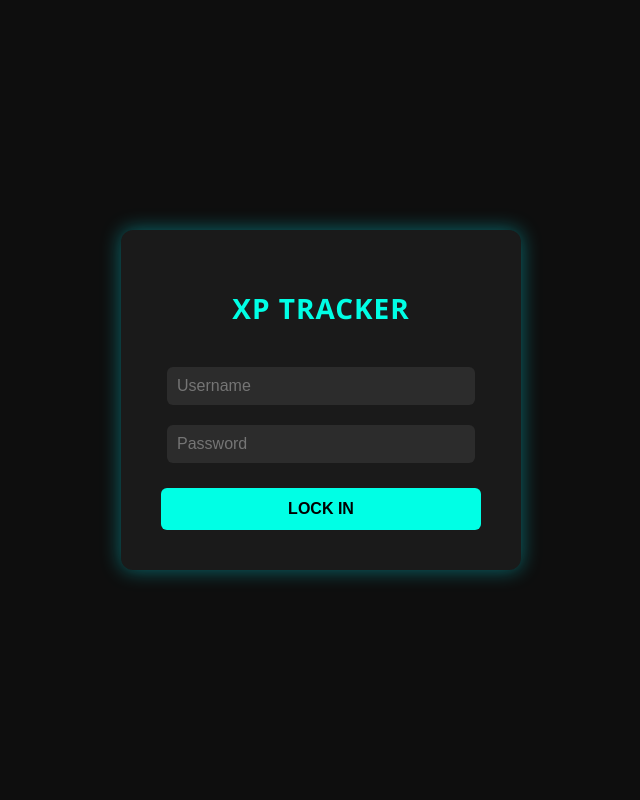
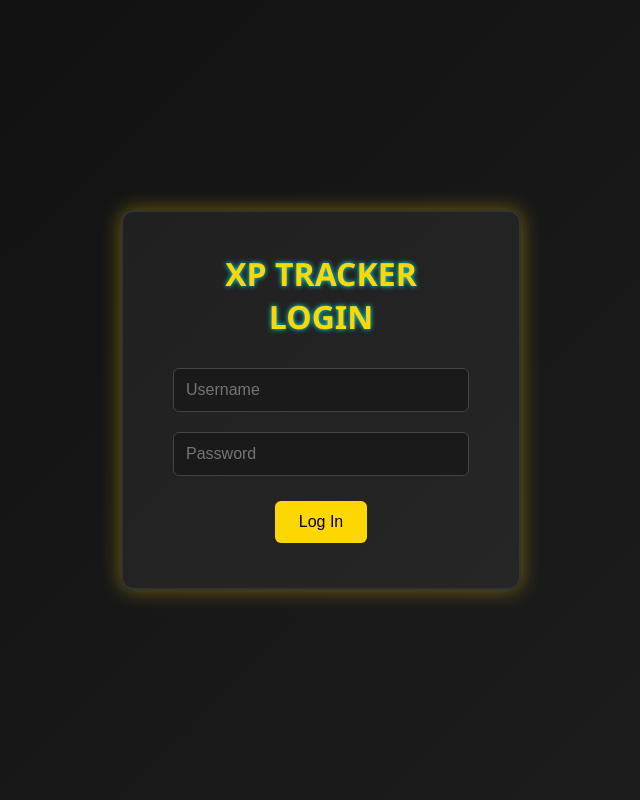
Before and after one commit to DABONYOURDABIAMCOOL/xp-tracker1, a Flask app: page / in a window 1280 px wide. Shown: the whole page, without its empty margins (319-959 px from the left). Run offline with Flask 3, Linux system fonts and the light colour scheme.

Commit message:
Update login.html

```diff
--- a/templates/login.html
+++ b/templates/login.html
@@ -3,81 +3,95 @@
 <head>
   <meta charset="UTF-8" />
   <meta name="viewport" content="width=device-width, initial-scale=1.0"/>
-  <title>XP TRACKER - Login</title>
+  <title>Login | XP TRACKER</title>
+  <link rel="stylesheet" href="{{ url_for('static', filename='styles.css') }}">
   <style>
     body {
-      background: #0e0e0e;
-      color: white;
+      margin: 0;
+      padding: 0;
       font-family: 'Segoe UI', sans-serif;
+      background: linear-gradient(135deg, #0f0f0f, #1f1f1f);
+      color: #fff;
       display: flex;
       justify-content: center;
       align-items: center;
       height: 100vh;
-      margin: 0;
+      overflow: hidden;
     }
 
     .login-container {
-      background: #1a1a1a;
-      padding: 40px;
+      background: rgba(255, 255, 255, 0.05);
+      border: 2px solid #333;
       border-radius: 12px;
-      box-shadow: 0 0 20px #00f7ff66;
-      width: 320px;
+      padding: 40px 50px;
       text-align: center;
+      box-shadow: 0 0 20px rgba(255, 215, 0, 0.4);
+      max-width: 400px;
+      width: 90%;
+      animation: fadeIn 1.5s ease-in-out;
     }
 
-    h1 {
-      font-size: 28px;
+    .login-container h1 {
+      font-size: 32px;
       margin-bottom: 30px;
-      color: #00ffe5;
-      letter-spacing: 1px;
+      color: gold;
     }
 
-    input {
-      width: 90%;
-      padding: 10px;
-      margin: 10px 0;
+    .login-container input {
+      display: block;
+      width: 100%;
+      padding: 12px;
+      margin-bottom: 20px;
+      background: #1a1a1a;
+      border: 1px solid #444;
       border-radius: 6px;
-      border: none;
-      outline: none;
-      background: #2c2c2c;
       color: #fff;
       font-size: 16px;
     }
 
-    button {
-      width: 100%;
-      padding: 12px;
-      background-color: #00ffe5;
+    .login-container button {
+      background-color: gold;
       color: #000;
-      font-weight: bold;
       border: none;
+      padding: 12px 24px;
+      font-size: 16px;
       border-radius: 6px;
       cursor: pointer;
-      font-size: 16px;
-      margin-top: 15px;
-      transition: background-color 0.2s ease-in-out;
+      transition: all 0.3s ease;
     }
 
-    button:hover {
-      background-color: #00c2b3;
+    .login-container button:hover {
+      background-color: #ffd700;
     }
 
     .error {
       color: red;
-      font-size: 14px;
-      margin-top: 10px;
+      margin-bottom: 15px;
+    }
+
+    @keyframes fadeIn {
+      from {
+        opacity: 0;
+        transform: scale(0.95);
+      }
+      to {
+        opacity: 1;
+        transform: scale(1);
+      }
     }
   </style>
 </head>
 <body>
-  <form class="login-container" action="/login" method="POST">
-    <h1>XP TRACKER</h1>
+  <form action="/login" method="POST" class="login-container">
+    <h1>XP TRACKER LOGIN</h1>
+
+    {% if error %}
+      <div class="error">{{ error }}</div>
+    {% endif %}
+
     <input type="text" name="username" placeholder="Username" required />
     <input type="password" name="password" placeholder="Password" required />
-    <button type="submit">LOCK IN</button>
-    {% if error %}
-    <div class="error">{{ error }}</div>
-    {% endif %}
+    <button type="submit">Log In</button>
   </form>
 </body>
 </html>
```
